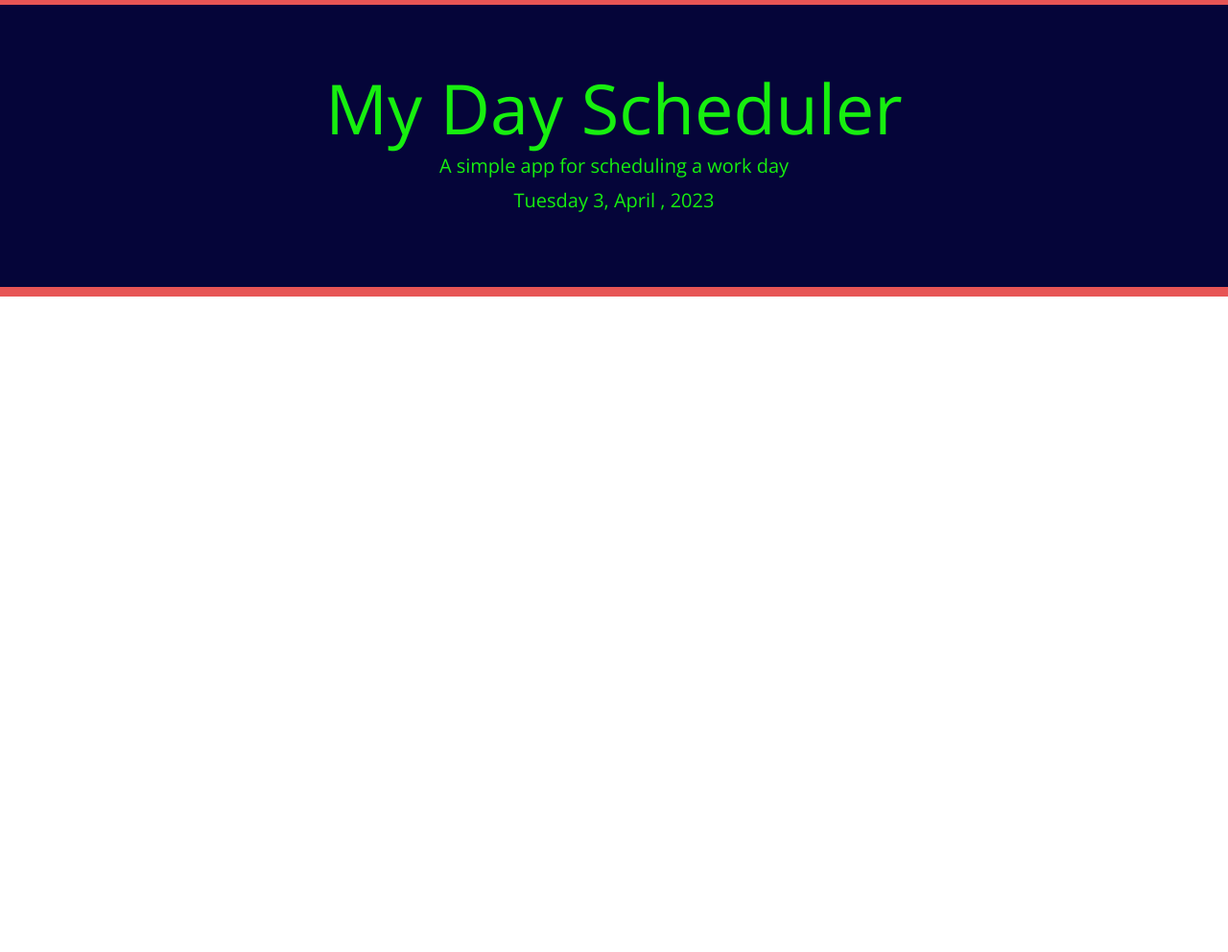
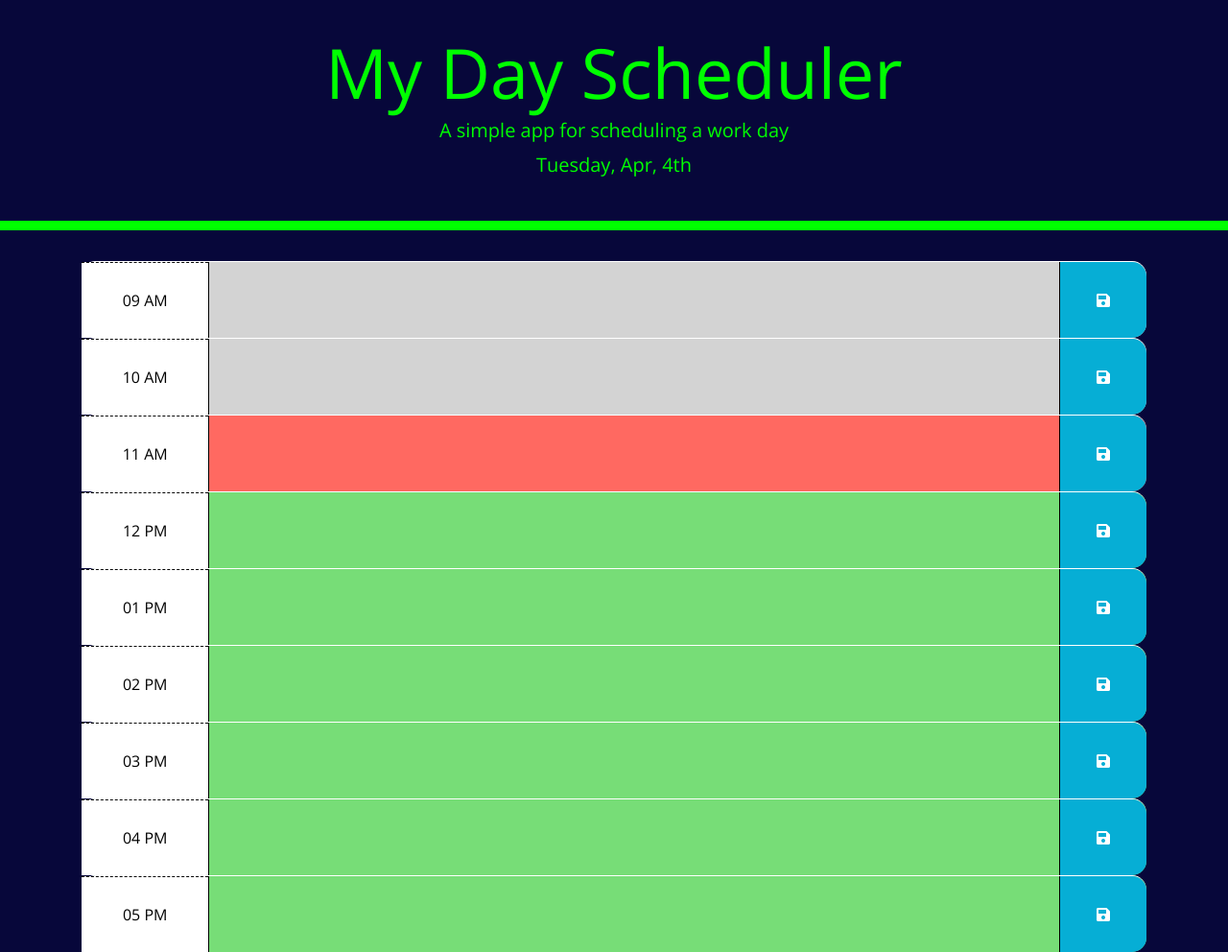
Before and after one commit to codesleeps/myDayPlannerApp, a plain HTML site: page index.html in a window 1280 px wide. Shown: the whole page at 96% size. Before the commit the page ends 800 px from the top, so only its background shows below. Drawn offline with nearby package versions, Linux system fonts and the light colour scheme.

Commit message:
tested app all working a little slow loading thou..

```diff
--- a/assets/css/style.css
+++ b/assets/css/style.css
@@ -2,6 +2,7 @@ body {
   font-family: 'Open Sans', sans-serif;
   font-size: 16px;
   line-height: 1;
+  background-color: rgb(7, 7, 58);
 }
 
 textarea {
@@ -15,32 +16,36 @@ textarea {
 
 .jumbotron {
   text-align: center;
-  background-color: rgb(5, 5, 57);
-  color: rgb(23, 239, 15);
+  background-color: transparent;
+  color: lime;
+
   border-radius: 0;
-  border-bottom: 10px solid rgb(231, 85, 85);
-  border-top: 5px solid rgb(231, 85, 85);
+  border-bottom: 10px solid lime;
+  padding: 2rem 2rem;
 }
 
 .description {
   white-space: pre-wrap;
+  width: 100%;
+  height: 100%;
 }
 
 .time-block {
   text-align: center;
   border-radius: 15px;
-}
-
-.row {
-  white-space: pre-wrap;
+  display: flex;
   height: 80px;
   border-top: 1px solid white;
+  white-space: pre-wrap;
 }
 
 .hour {
   background-color: #ffffff;
   color: #000000;
   border-top: 1px dashed #000000;
+  width: 15%;
+  display: grid;
+  place-items: center;
 }
 
 .past {
@@ -59,6 +64,8 @@ textarea {
 }
 
 .saveBtn {
+  border: none;
+  width: 10%;
   border-left: 1px solid black;
   border-top-right-radius: 15px;
   border-bottom-right-radius: 15px;
--- a/assets/js/app.js
+++ b/assets/js/app.js
@@ -1,11 +1,77 @@
-// Add the current day month year to top of page
-$('#currentDay').text(moment().format('dddd 3, MMMM , 2023'));
+// Get the current day and display it at the top of the page (#currentDay id p html)
+$('#currentDay').text(moment().format('dddd, MMM, Do'));
 
-//Make an array for work hours 9am - 5pm
-const workHours = ['9AM', '10AM', '11AM', '12PM', '1PM', '2PM', '3PM', '4PM', '5PM'];
-// for loop
-for(let i = 0; i < workHours.length; i++){
-  let hours = workHours[i];
-  let hoursString = moment(hours, 'hh A').format('hh A');
-  workHours[i] = hoursString;
+// Create an array to hold the standard business hours (9AM to 5PM)
+var workHours = [
+	'9AM',
+	'10AM',
+	'11AM',
+	'12PM',
+	'1PM',
+	'2PM',
+	'3PM',
+	'4PM',
+	'5PM',
+];
+
+for (var i = 0; i < workHours.length; i++) {
+	var hour = workHours[i];
+	var hourIn12Format = moment(hour, 'hh A').format('hh A');
+	workHours[i] = hourIn12Format;
 }
+
+// Loop through the business hours and create a timeblock for each of them
+for (var i = 0; i < workHours.length; i++) {
+	var $timeblock = $('<div>', { class: 'time-block' });
+
+	// Create an hour container for each hour
+	var $hour = $('<div>', { class: 'hour' });
+	$hour.html(workHours[i]);
+	$timeblock.append($hour);
+
+	// Add the timeblock to the container
+	$('.container').append($timeblock);
+
+	// Add a textarea to each timeblock
+	var $eventTextarea = $('<textarea>', { class: 'description' });
+	$timeblock.append($eventTextarea);
+
+	// Retrieve the event from local storage and set the textarea value
+	var time = workHours[i];
+	$eventTextarea.val(localStorage.getItem(time));
+
+	// Add a save button to each timeblock
+	var $saveButton = $('<button>', { class: 'saveBtn' }).html(
+		"<i class='fas fa-save' title='Save Event'></i>"
+	);
+	$timeblock.append($saveButton);
+
+	// Add an event listener to the save button
+	$saveButton.on('click', function () {
+		// Get the input value
+		var inputValue = $(this).siblings('.description').val();
+		// Set the textarea value to the input value
+		$(this).siblings('.description').val(inputValue);
+
+		// Get the time of the timeblock
+		var time = $(this).siblings('.hour').text();
+
+		// Save the event in the local storage
+		localStorage.setItem(time, inputValue);
+
+		// Create a new paragraph and show the alert on the top of the planner
+		var alert = $('<p>').text('Congrats, event saved successfully!');
+		$('.container').prepend(alert);
+	});
+
+	// Check if the current time is past, present, or future
+	// var currentTime rounded to hour
+	var currentTime = moment().startOf('hour');
+	if (moment(workHours[i], 'hh A').isAfter(currentTime)) {
+		$timeblock.addClass('future');
+	} else if (moment(workHours[i], 'hh A').isSame(currentTime)) {
+		$timeblock.addClass('present');
+	} else {
+		$timeblock.addClass('past');
+	}
+}
--- a/index.html
+++ b/index.html
@@ -34,18 +34,10 @@
 
 
 
-
-
-
-
-
-
 		<!-- jquery -->
 		<script src="https://cdnjs.cloudflare.com/ajax/libs/jquery/3.2.1/jquery.min.js"></script>
 		<!-- moment.js -->
 		<script src="https://cdnjs.cloudflare.com/ajax/libs/moment.js/2.24.0/moment.min.js"></script>
-		<script src="./assets/js/app.js"></script>
-
     <!-- javascript -->
 		<script src="./assets/js/app.js"></script>
 	</body>
```
